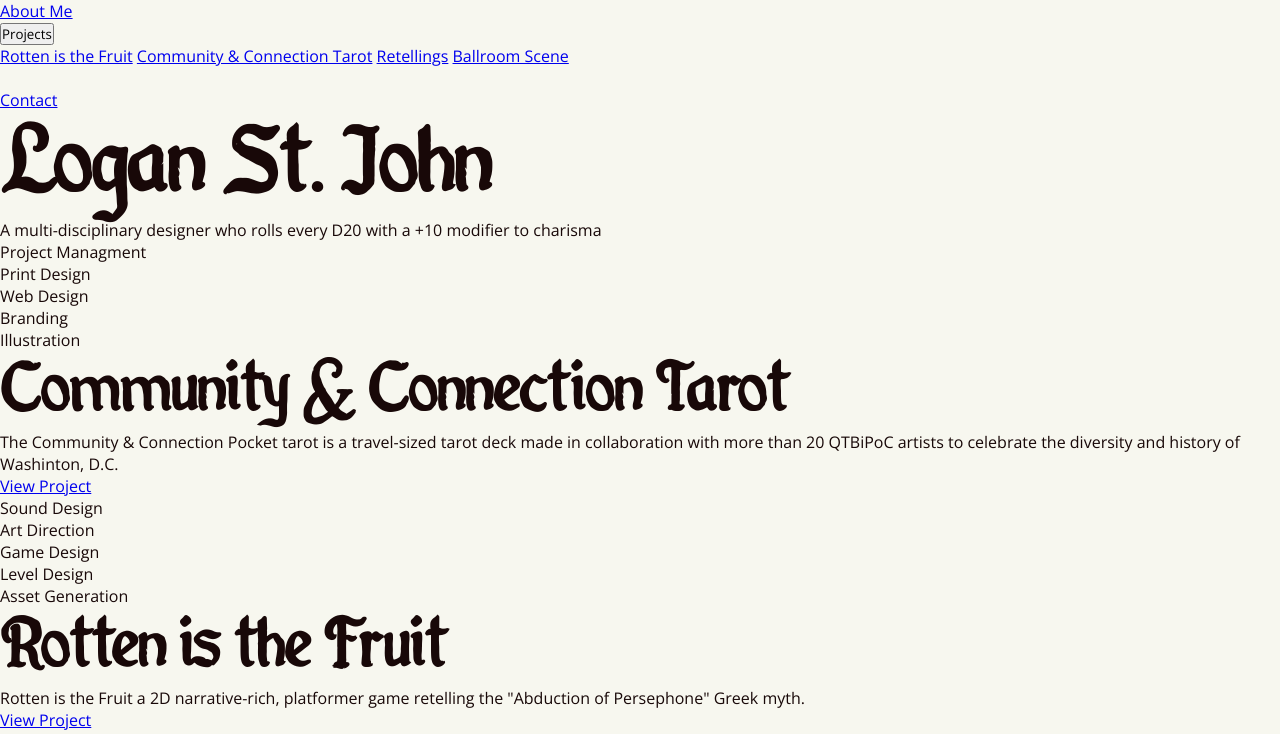
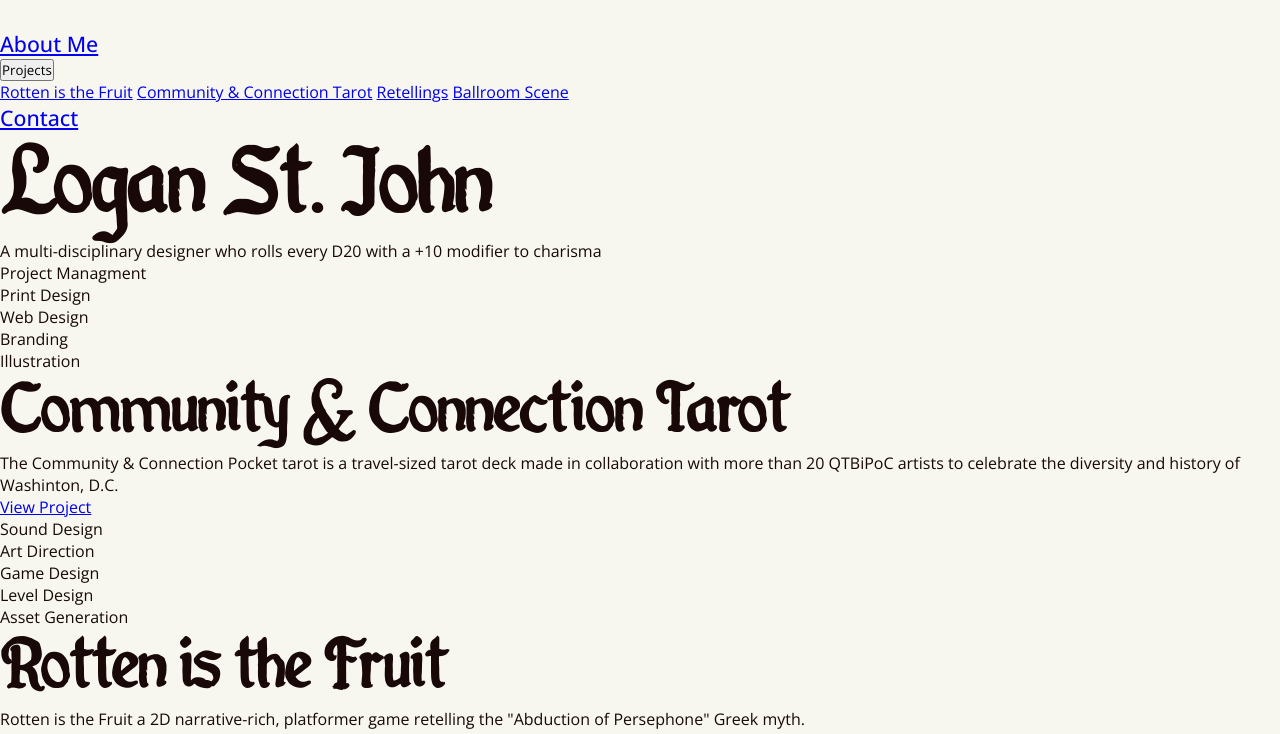
Before and after one commit to ldulski/portfolio-2026, a website: page index.html in a window 1280 px wide. Shown: the top 734 px of the page. Drawn offline with nearby package versions, Linux system fonts and the light colour scheme; some icons are missing.

Commit message:
creating nav styles

```diff
--- a/app/CSS/globals.CSS
+++ b/app/CSS/globals.CSS
@@ -52,3 +52,13 @@ body {
     font-family: var(--font-body);
     font-size: var(--body);
 }
+
+li a {
+    font-family: var(--font-body);
+    font-size: var(--nav);
+    font-weight: 500;
+
+}
+
+/* nav and footer bars */
+nav {}
--- a/index.html
+++ b/index.html
@@ -13,6 +13,7 @@
 <body>
     <nav>
         <ul>
+            <li class="logo"><a href="../portfolio-2026/index.html"><img src="#" alt=""></a></li>
             <li><a href="../pages/about.HTML">About Me</a></li>
             <li><button class="dropbtn">Projects
                 <i class="fa fa-caret-down"></i>
@@ -23,7 +24,7 @@
                 <a href="../portfolio-2026/pages/retellings.html">Retellings</a>
                 <a href="../portfolio-2026/pages/ballroom.html">Ballroom Scene</a>
             </div>
-            <li class="logo"><a href="../portfolio-2026/index.html"><img src="#" alt=""></a></li>
+
             <li><a href="../portfolio-2026/pages/contact.html">Contact</a></li>
         </ul>
     </nav>
```
Also changed, not shown: 1 other file.
